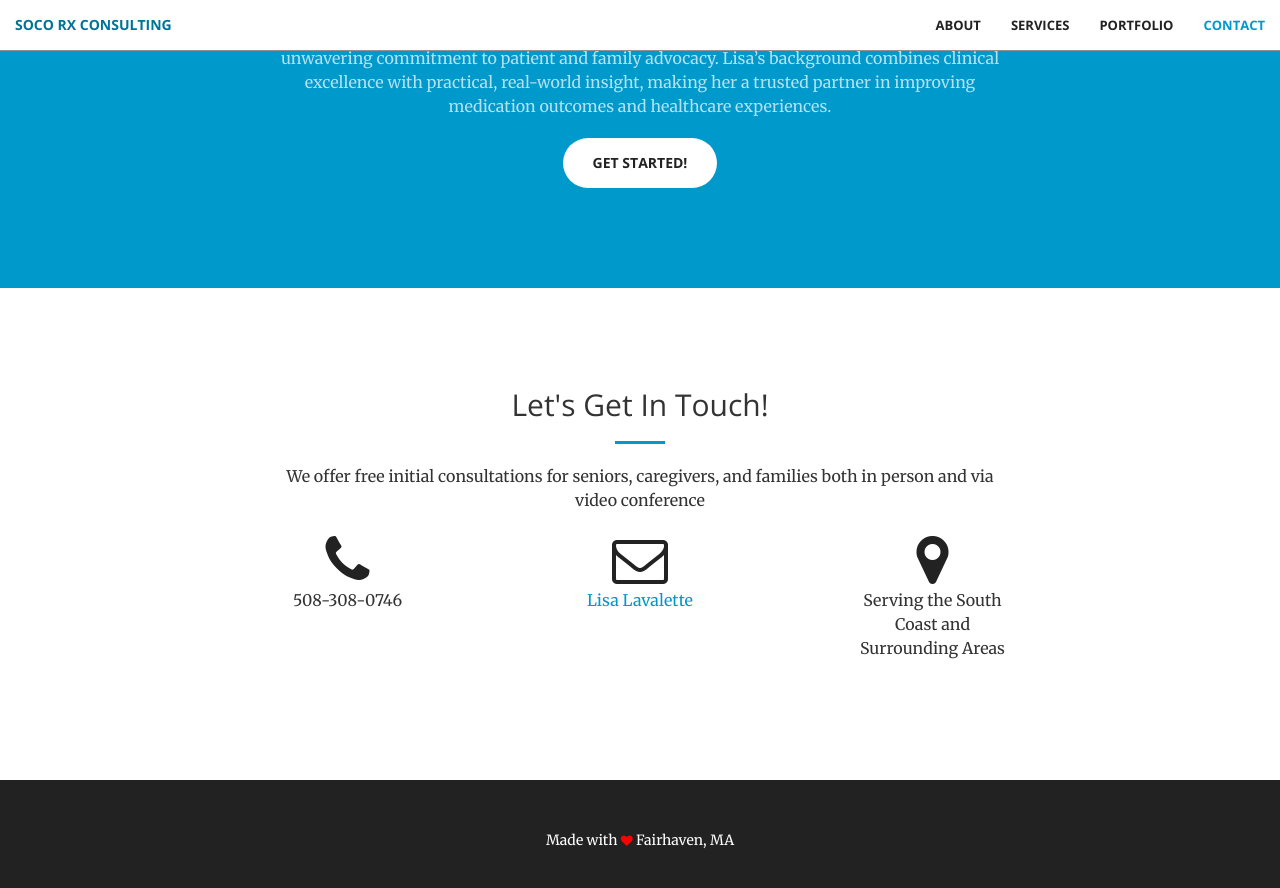
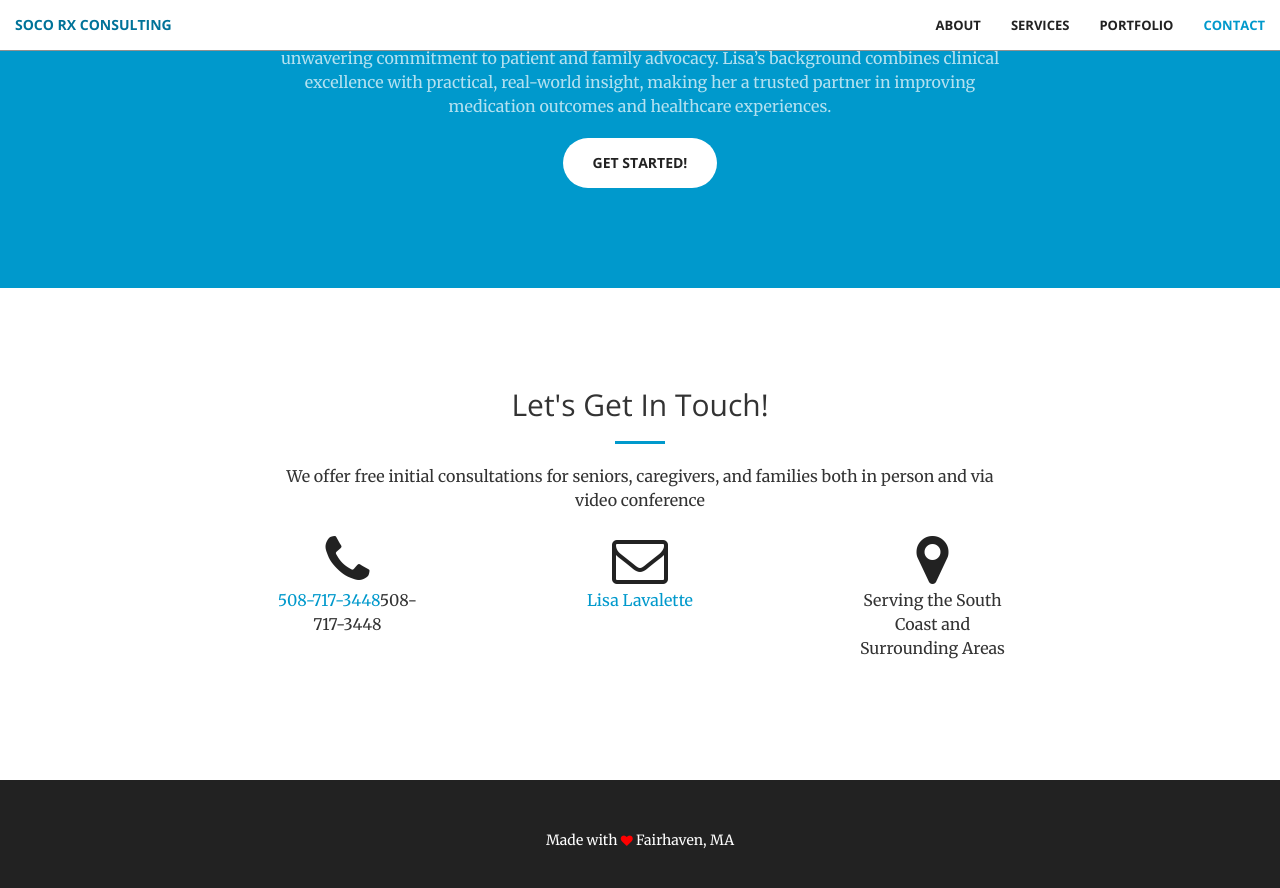
Before and after one commit to edlavalette/edlavalette.github.io, a Jekyll site: the page built from index.html, in a window 1280 px wide and 900 px high, scrolled down 2193 px. Shown: the top 888 px of the window. Built offline with Jekyll 4.4.1, drawn with Linux system fonts in a browser that asks for light colours.

Commit message:
Update contact.html

```diff
--- a/_includes/contact.html
+++ b/_includes/contact.html
@@ -8,7 +8,7 @@
             </div>
         <div class="col-lg-2 col-lg-offset-2 text-center">
                 <i class="fa fa-phone fa-3x wow bounceIn" data-wow-delay=".1s"></i>
-                <p>508-308-0746</p>
+                <p><a href="tel:508-717-3448">508-717-3448</a>508-717-3448</p>
             </a>
         </div>
         <div class="col-lg-2 col-lg-offset-1 text-center">
```
